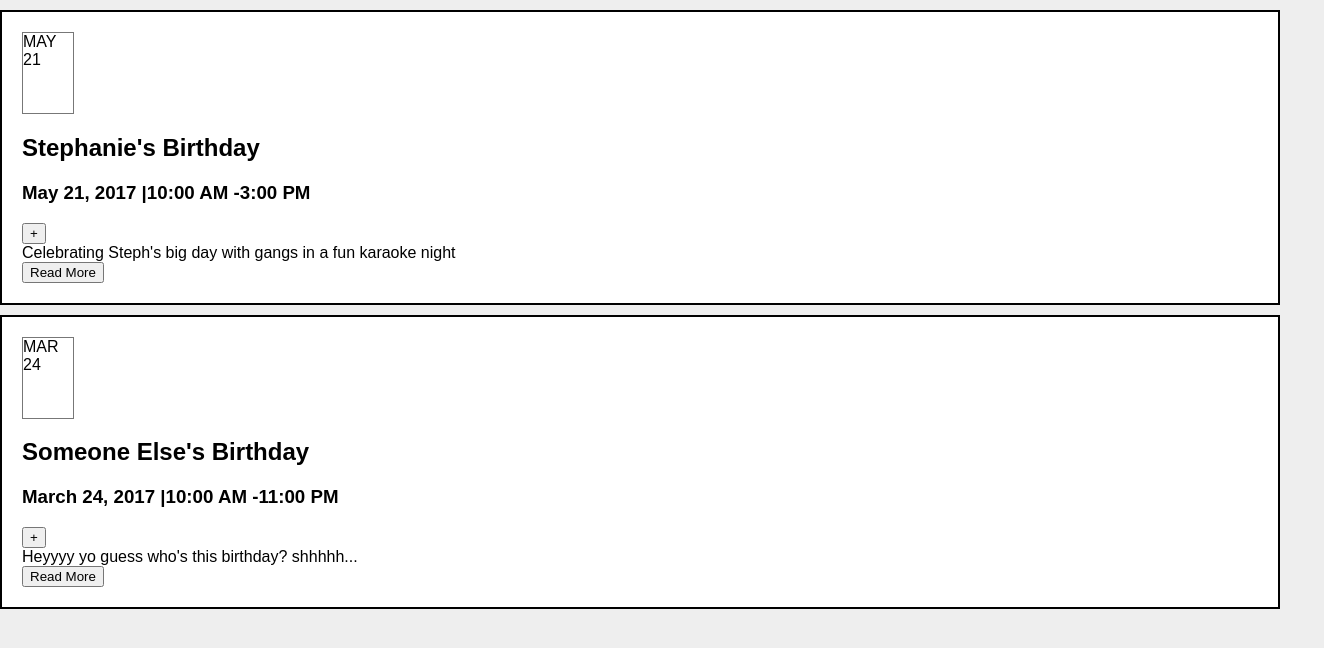
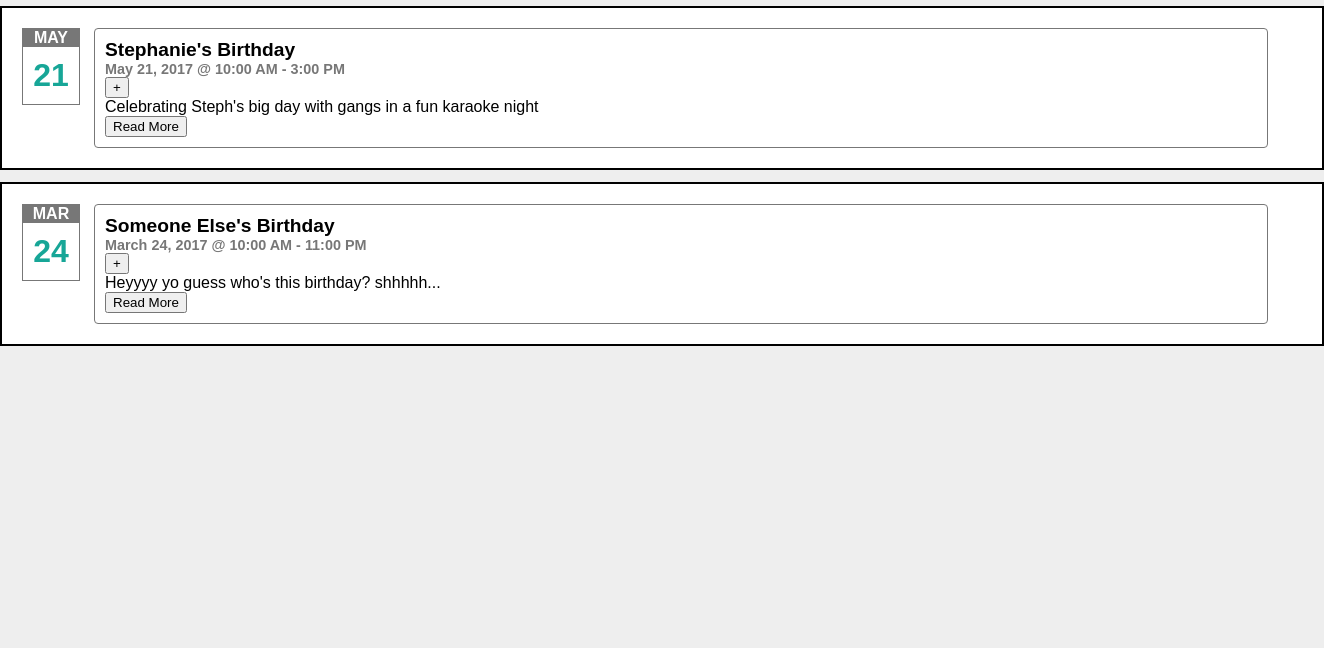
Before and after one commit to stephanie56/react_calendar, a React app: page / in a window 1280 px wide. Shown: the whole page, 1324 px wide, since content can reach past the window. Built offline with nearby package versions, Linux system fonts and the light colour scheme.

Commit message:
Added styles to DateView and EventView

```diff
--- a/src/components/EventTitle.js
+++ b/src/components/EventTitle.js
@@ -7,14 +7,13 @@ class EventTitle extends Component {
     const startHour = parseInt(startTime[0], 10);
     const endTime = this.props.endTime.split(":");
     const endHour = parseInt(endTime[0], 10);
+    const start = `${startHour > 12 ? startHour - 12 : startHour}:${ startTime[1] } ${ startHour <= 12 ? "AM" : "PM" }`;
+    const end = `${endHour > 12 ? endHour - 12 : endHour}:${ endTime[1] } ${ endHour <= 12 ? "AM" : "PM" }`;
 
     return (
       <div className="Title">
         <h2>{this.props.title}</h2>
-        <h3>{this.props.date} |
-            {startHour > 12 ? startHour - 12 : startHour}:{ startTime[1] } { startHour <= 12 ? "AM" : "PM" } -
-            {endHour > 12 ? endHour - 12 : endHour}:{ endTime[1] } { endHour <= 12 ? "AM" : "PM" }
-        </h3>
+        <h3>{this.props.date} @ { start } - { end }</h3>
       </div>
     );
   }
--- a/src/stylesheets/App.css
+++ b/src/stylesheets/App.css
@@ -5,17 +5,58 @@ body {
   background-color: #eee;
 }
 
+h1, h2, h3 {
+  margin:0;
+  padding:0;
+}
+
+h2 {
+  font-size: 1.2em;
+}
+
+h3 {
+  font-size: 0.9em;
+  color:#777;
+}
+
 
 .Calendar {
   border:black 2px solid;
   background-color: #fff;
   padding:20px;
-  margin:10px 0;
+  margin:6px 0;
+  float:left;
+  width:100%;
 }
 
 .Date {
-  width:50px;
-  min-height:80px;
+  width:56px;
   background-color: #fff;
   border:1px solid #777;
+  float:left;
 }
+
+.Month {
+  background-color:#777;
+  color:#fff;
+  text-align: center;
+  font-weight: bold;
+}
+
+.Day {
+  text-align: center;
+  color:#17a697;
+  font-size: 2em;
+  font-weight: bold;
+  padding: 10px 0;
+}
+
+.Event {
+  border:#777 1px solid;
+  border-radius: 4px;
+  float:left;
+  padding:10px;
+  display: block;
+  width:90%;
+  margin-left:14px;
+}
```
